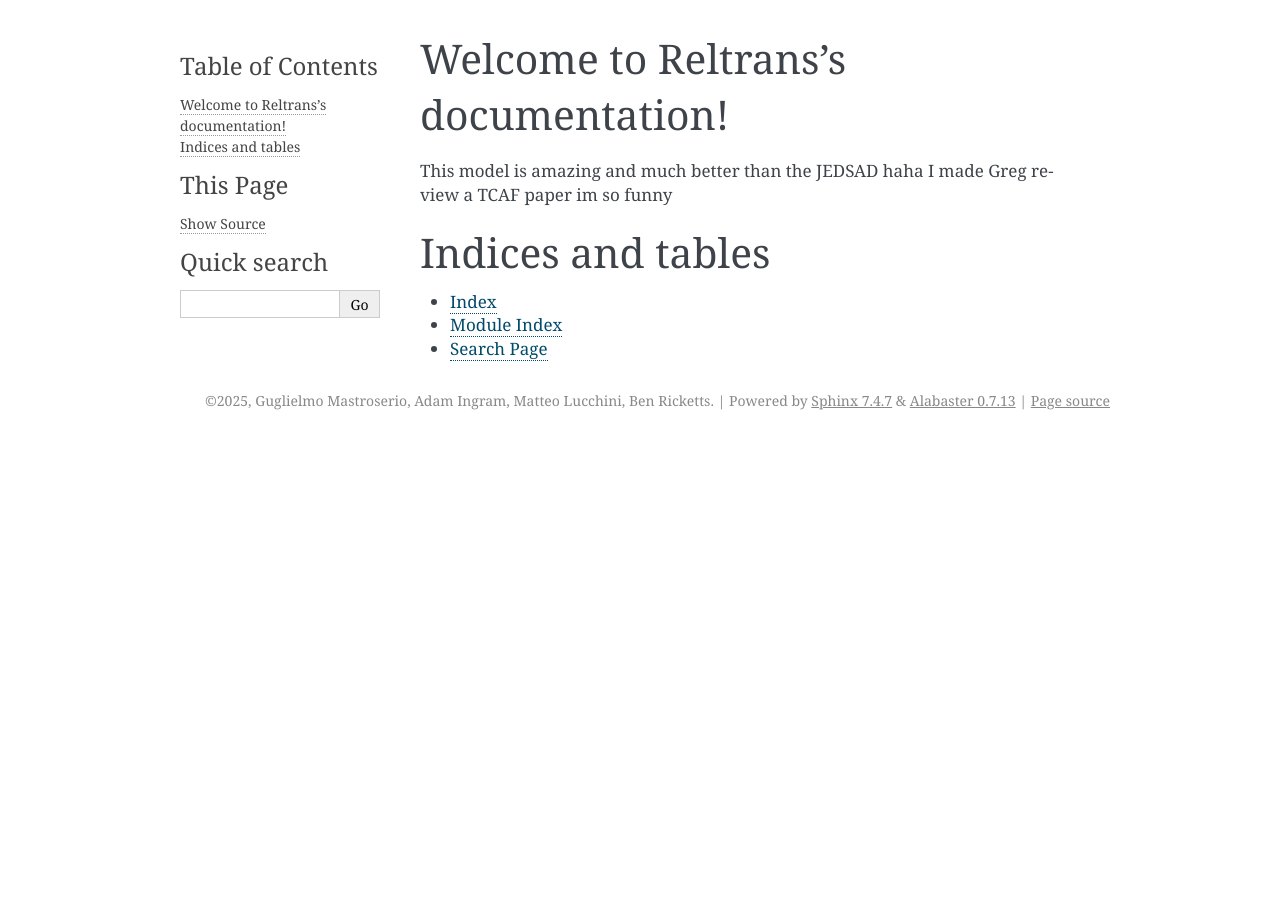
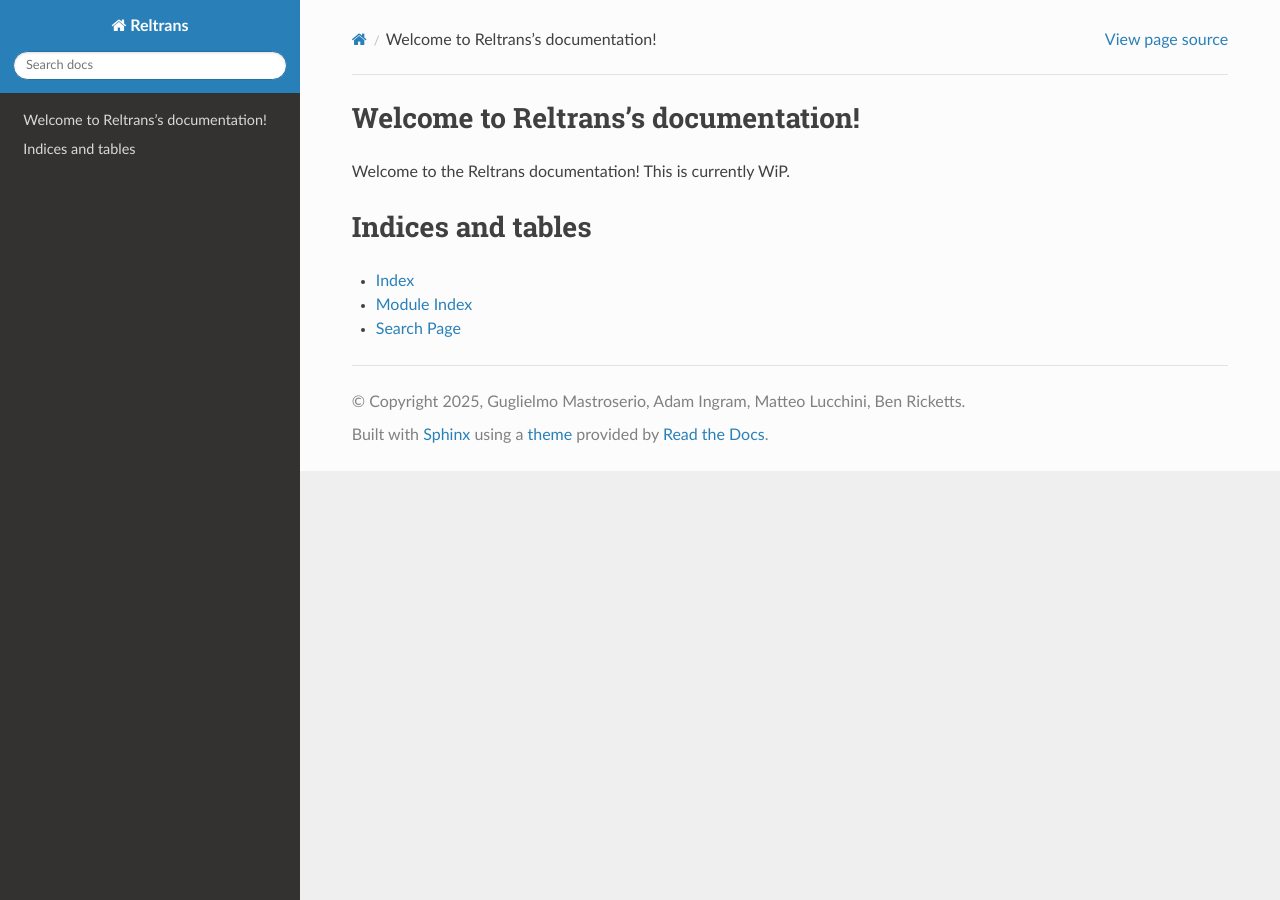
Before and after one commit to reltrans/reltransDocs, a Sphinx documentation site: the page built from source/index.rst, in a window 1280 px wide. Built offline with Sphinx 7.4.7 and the Read the Docs theme 3.1.0, drawn with Linux system fonts in a browser that asks for light colours.

Commit message:
Updated layout

```diff
--- /dev/null
+++ b/source/_static/tweak_theme.css
@@ -0,0 +1,3 @@
+.wy-nav-content {
+    max-width: 1200px !important;
+}
--- a/source/conf.py
+++ b/source/conf.py
@@ -14,15 +14,35 @@ release = '2.3'
 # -- General configuration ---------------------------------------------------
 # https://www.sphinx-doc.org/en/master/usage/configuration.html#general-configuration
 
-extensions = []
+extensions = [
+    'nbsphinx',
+    'sphinx.ext.autodoc',
+]
 
 templates_path = ['_templates']
-exclude_patterns = []
+exclude_patterns = ['_build', 'Thumbs.db', '.DS_Store']
 
-
+def setup(app):
+    app.add_css_file('tweak_theme.css')
 
 # -- Options for HTML output -------------------------------------------------
 # https://www.sphinx-doc.org/en/master/usage/configuration.html#options-for-html-output
 
-html_theme = 'alabaster'
+html_theme = 'sphinx_rtd_theme'
+
+html_theme_options = {
+    'navigation_with_keys': True,
+}
+
+html_sidebars = {
+    '**': [
+        'about.html',
+        #'globaltoc.html',
+        'localtoc.html',
+        #'navigation.html',
+        'searchbox.html',
+        #'sourcelink.html',
+    ]
+}
+
 html_static_path = ['_static']
--- a/source/index.rst
+++ b/source/index.rst
@@ -6,8 +6,7 @@
 Welcome to Reltrans's documentation!
 ====================================
 
-This model is amazing and much better than the JEDSAD
-haha I made Greg review a TCAF paper im so funny
+Welcome to the Reltrans documentation! This is currently WiP.
 
 
 .. toctree::
```
